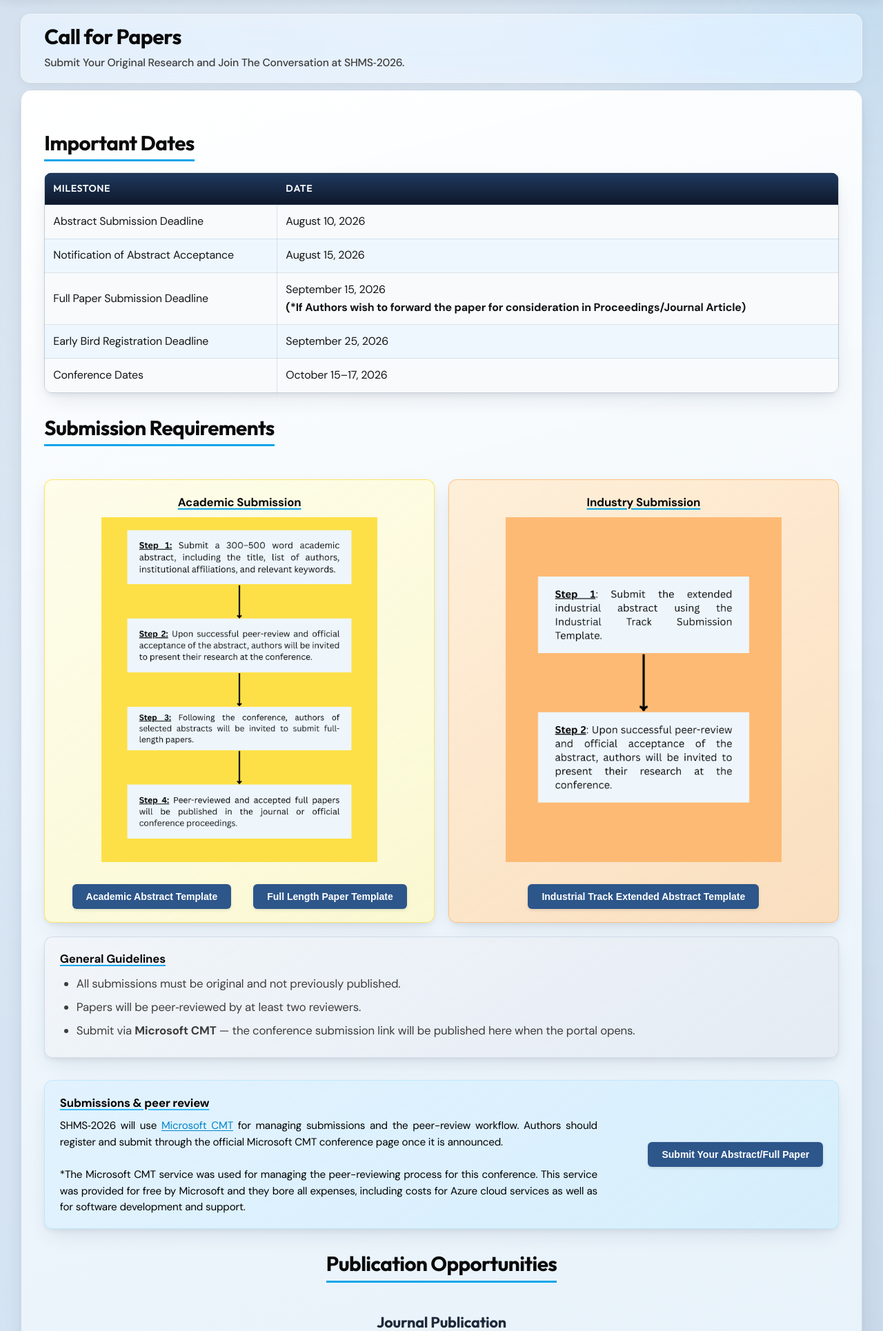
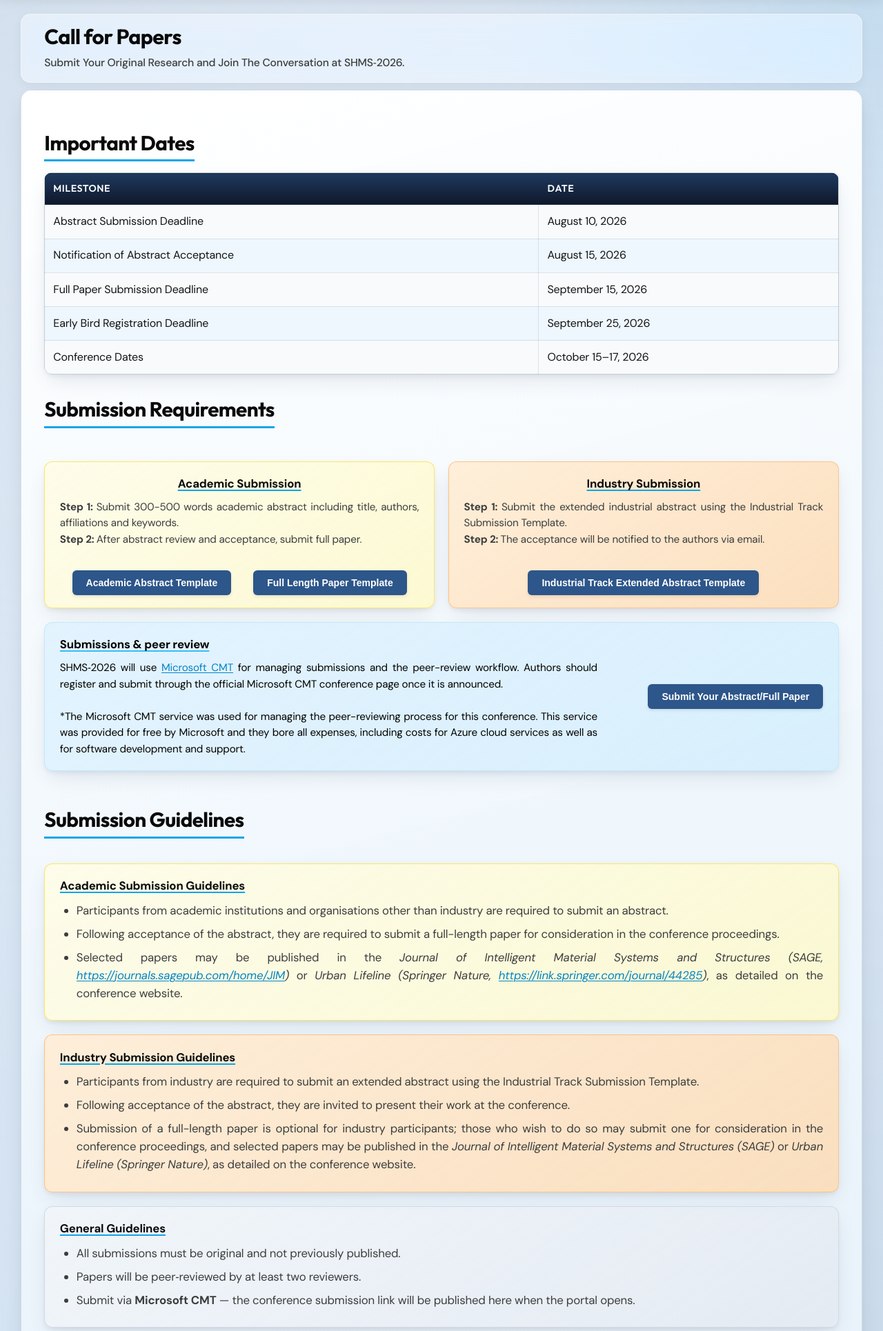
Before and after one commit to Ayush25shrivastava/SHMS-2026-Website, a PHP site: page /CLI/call.php in a window 1280 px wide. Shown: the part 808-2738 px from the top of the page at 69% size. Run offline with PHP 8.4, Linux system fonts and the light colour scheme; some libraries are stand-ins or nearby versions.

Commit message:
feat: update submission guidelines and reorganize academic/industry track information on call page

```diff
--- a/call.php
+++ b/call.php
@@ -48,7 +48,7 @@ $shmsNavPage = 'call';
           </tr>
           <tr>
             <td>Full Paper Submission Deadline</td>
-            <td>September 15,&nbsp;2026<div><strong>(*If Authors wish to forward the paper for consideration in Proceedings/Journal Article)</strong></div></td>
+            <td>September 15,&nbsp;2026</td>
           </tr>
           <!-- <tr>
             <td>Notification of Paper Acceptance</td>
@@ -69,16 +69,13 @@ $shmsNavPage = 'call';
       <div class="submission-grid">
         <div class="notice-box notice-box--academic">
           <p class="notice-box-title" style="text-align: center;">Academic Submission</p>
-          <!-- <p class="notice-box-text">
-            <strong>Step 1: </strong>Submit a 300–500 word academic abstract, including the title, list of authors, institutional affiliations, and relevant keywords.
+          <p class="notice-box-text">
+            <strong>Step 1: </strong>Submit 300-500 words academic abstract including title, authors, affiliations and keywords.
             <br />
-            <strong>Step 2: </strong>Upon successful peer-review and official acceptance of the abstract, authors will be invited to present their research at the conference.
-            <br />
-            <strong>Step 3: </strong>Following the conference, authors of selected abstracts will be invited to submit full-length papers. Peer-reviewed and accepted full papers will be published in the journal or official conference proceedings.
-            <br />
-          </p> -->
-
-          <img src="assets/images/academic abstract.png" alt="Academic Abstract" width="400px" style="margin: 0 auto; display: block;">
+            <strong>Step 2: </strong>After abstract review and acceptance, submit full paper.
+            <br>
+          </p>
+          <!-- <img src="assets/images/academic abstract.png" alt="Academic Abstract" width="400px" style="margin: 0 auto; display: block;"> -->
           <div style="display: flex; justify-content: center; gap: 2rem; margin-top: 2rem;">
             <button
               onclick="window.open('https://docs.google.com/document/d/14r82RQS1PiAMdbCEMuyr3mWpDo-WVvGQ/edit?usp=sharing&ouid=109414172089836850540&rtpof=true&sd=true', '_blank')"
@@ -92,13 +89,12 @@ $shmsNavPage = 'call';
         </div>
         <div class="notice-box notice-box--industry">
           <p class="notice-box-title" style="text-align: center;">Industry Submission</p>
-          <!-- <p class="notice-box-text">
-            <strong>Step 1: </strong>Submit the extended industrial abstract using the Industrial Track Submission
-            Template.
+          <p class="notice-box-text">
+            <strong>Step 1: </strong>Submit the extended industrial abstract using the Industrial Track Submission Template.
             <br />
-            <strong>Step 2: </strong>Upon successful peer-review and official acceptance of the abstract, authors will be invited to present their research at the conference.
-          </p> -->
-          <img src="assets/images/industrial abstract.png" alt="Academic Abstract" width="400px" style="margin: 0 auto; display: block;">
+            <strong>Step 2: </strong>The acceptance will be notified to the authors via email.
+          </p>
+          <!-- <img src="assets/images/industrial abstract.png" alt="Academic Abstract" width="400px" style="margin: 0 auto; display: block;"> -->
           <div style="display: flex; justify-content: center; gap: 2rem; margin-top: 2rem;">
             <button
               onclick="window.open('https://docs.google.com/document/d/1h93zYfoAe0RhsXXgU4tmKcYAGYUPvZ3h/edit?usp=sharing&ouid=109414172089836850540&rtpof=true&sd=true', '_blank')"
@@ -106,19 +102,7 @@ $shmsNavPage = 'call';
               Track Extended Abstract Template</button>
           </div>
         </div>
-        <div class="notice-box notice-box--full notice-box--general">
-          <p class="notice-box-title">General Guidelines</p>
-          <ul class="notice-box-text">
-            <li>All submissions must be original and not previously published.</li>
-            <li>Papers will be peer‑reviewed by at least two reviewers.</li>
-            <li>Submit via <strong>Microsoft CMT</strong> — the conference submission link will be published here when
-              the
-              portal opens.</li>
-          </ul>
-        </div>
-      </div>
-
-      <div class="notice-box easychair-box notice-box--peer-review" id="peer-review">
+        <div class="notice-box easychair-box notice-box--peer-review" id="peer-review" style="grid-column: 1 / -1;">
         <div class="responsive-flex-container">
           <div>
             <p class="notice-box-title">Submissions &amp; peer review</p>
@@ -140,6 +124,38 @@ $shmsNavPage = 'call';
           </div>
         </div>
       </div>
+        <div style="grid-column: 1 / -1;">
+          <h2 style="margin-top: 2rem;">Submission Guidelines</h2>
+        </div>
+        <div class="notice-box notice-box--full notice-box--academic">
+          <p class="notice-box-title">Academic Submission Guidelines</p>
+          <ul class="notice-box-text">
+            <li>Participants from academic institutions and organisations other than industry are required to submit an abstract.</li>
+            <li>Following acceptance of the abstract, they are required to submit a full-length paper for consideration in the conference proceedings.</li>
+            <li>Selected papers may be published in the <em>Journal of Intelligent Material Systems and Structures (SAGE, <a href="https://journals.sagepub.com/home/JIM">https://journals.sagepub.com/home/JIM</a>)</em> or <em>Urban Lifeline (Springer Nature, <a href="https://link.springer.com/journal/44285">https://link.springer.com/journal/44285</a>)</em>, as detailed on the conference website.</li>
+          </ul>
+        </div>
+        <div class="notice-box notice-box--full notice-box--industry">
+          <p class="notice-box-title">Industry Submission Guidelines</p>
+          <ul class="notice-box-text">
+            <li>Participants from industry are required to submit an extended abstract using the Industrial Track Submission Template.</li>
+            <li>Following acceptance of the abstract, they are invited to present their work at the conference.</li>
+            <li>Submission of a full-length paper is optional for industry participants; those who wish to do so may submit one for consideration in the conference proceedings, and selected papers may be published in the <em>Journal of Intelligent Material Systems and Structures (SAGE)</em> or <em>Urban Lifeline (Springer Nature)</em>, as detailed on the conference website.</li>
+          </ul>
+        </div>
+        <div class="notice-box notice-box--full notice-box--general">
+          <p class="notice-box-title">General Guidelines</p>
+          <ul class="notice-box-text">
+            <li>All submissions must be original and not previously published.</li>
+            <li>Papers will be peer‑reviewed by at least two reviewers.</li>
+            <li>Submit via <strong>Microsoft CMT</strong> — the conference submission link will be published here when
+              the
+              portal opens.</li>
+          </ul>
+        </div>
+      </div>
+
+
 
       <div style="text-align: center;">
         <h2 id="publication">Publication Opportunities</h2>
```
